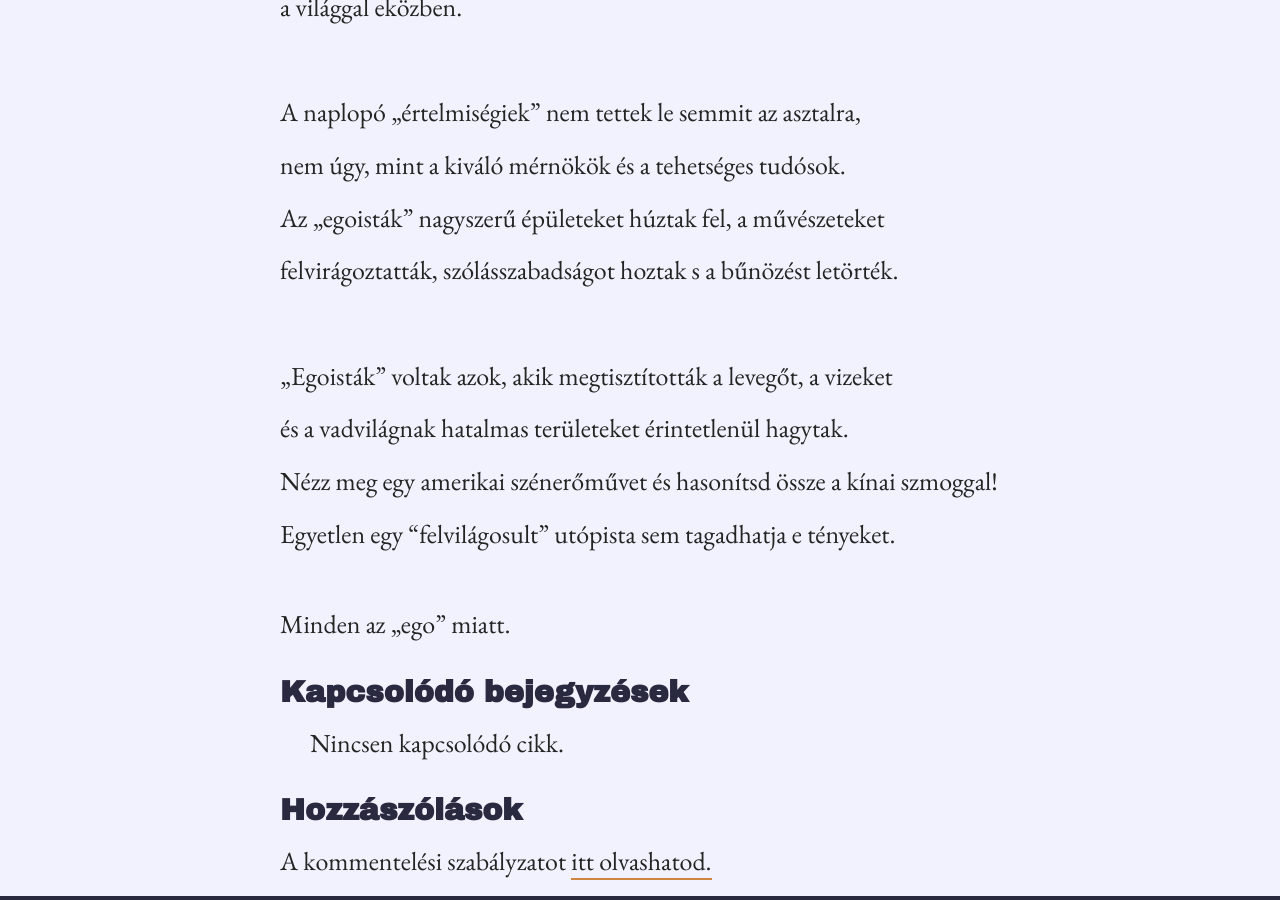
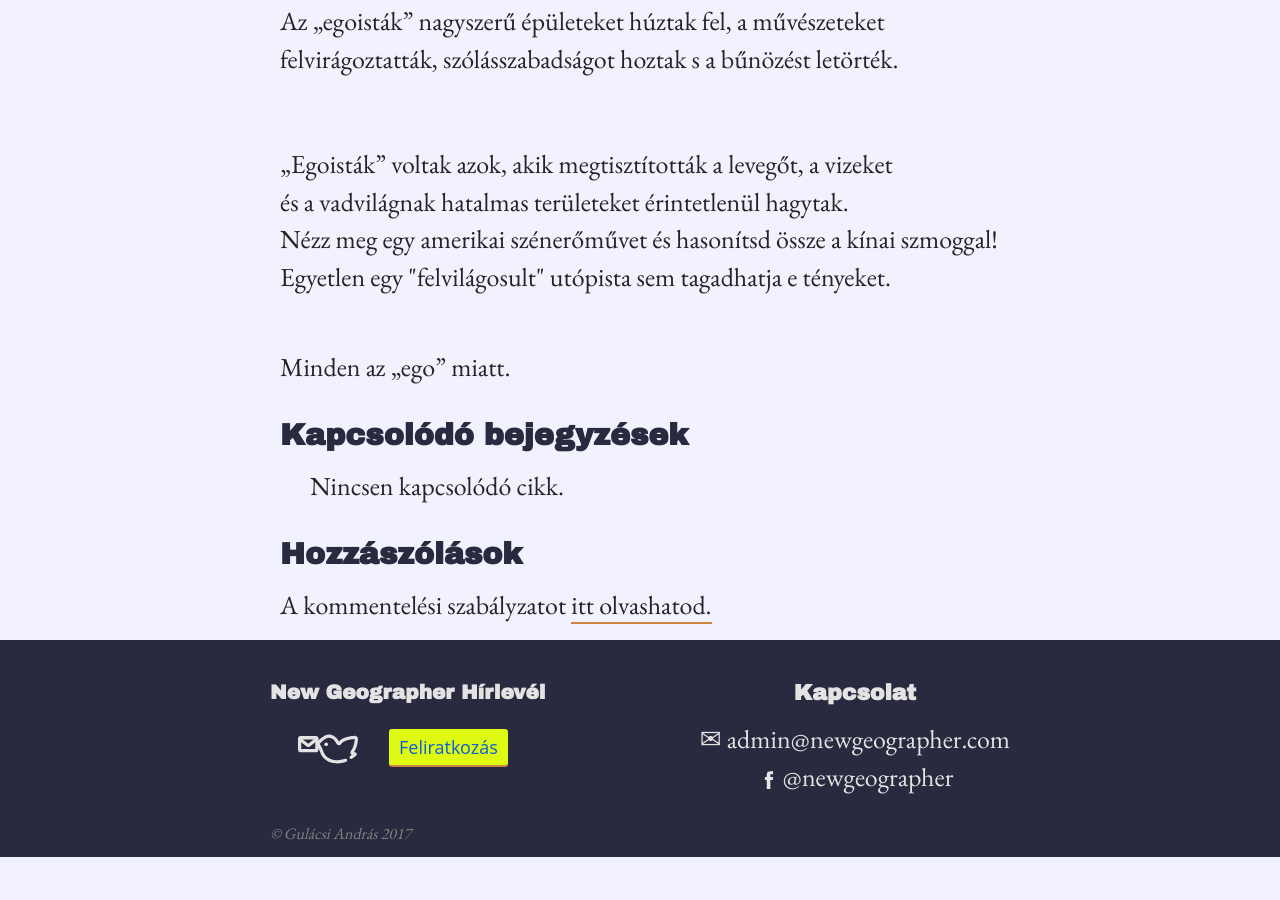
Before and after one commit to SalsaBoy990/SalsaBoy990.github.io, a Jekyll site: the page built from _posts/2017-09-23-az_ego_miatt.markdown, in a window 1280 px wide and 900 px high, scrolled down 1519 px. Built offline with Jekyll 4.4.1, drawn with Linux system fonts in a browser that asks for light colours; comment, search, counter and statistics services are not loaded; after the commit the page ends 2376 px from its top, so only the background shows below that.

Commit message:
Update 2017-09-23-az_ego_miatt.markdown

```diff
--- a/_posts/2017-09-23-az_ego_miatt.markdown
+++ b/_posts/2017-09-23-az_ego_miatt.markdown
@@ -7,49 +7,37 @@
 categories: egyeb
 ---
 
-<img src="{{ site.url }}/assets/az_ego_miatt.jpg" class="image2" alt="Ego kontra öko"/>
+<img src="{{ site.url }}/assets/az_ego_miatt.jpg" class="image" alt="Ego kontra öko"/>
 
-Az „ego” miatt épült fel a civilizáció és lett kapitalista,
 
-az „ego” miatt jött a kuruzslás helyére modern orvoslás:
-
-járványok és gyógyíthatatlan betegségek váltak múlttá.
-
-Az „ego” miatt lett alacsony a csecsemőhalandóság s
-
+<p>Az „ego” miatt épült fel a civilizáció és lett kapitalista,<br>
+az „ego” miatt jött a kuruzslás helyére modern orvoslás:<br>
+járványok és gyógyíthatatlan betegségek váltak múlttá.<br>
+Az „ego” miatt lett alacsony a csecsemőhalandóság s<br>
 nem hal meg minden hat nőből egy a szülés közben.
+</p>
 
 <br />
 
-Az „ego” miatt nőtt meg a születéskor várható élettartam.
-
-Az „ego” miatt jött el az a jólét, amit azok a képmutató zöldek,
-
-akik a dolgozó embereket ostorozzák, ugyanúgy élveznek.
-
-Az „egoisták” mindig többet akartak, és mennyi jót tettek
-
-a világgal eközben.
+<p>Az „ego” miatt nőtt meg a születéskor várható élettartam.<br>
+Az „ego” miatt jött el az a jólét, amit azok a képmutató zöldek,<br>
+akik a dolgozó embereket ostorozzák, ugyanúgy élveznek.<br>
+Az „egoisták” mindig többet akartak, és mennyi jót tettek<br>
+a világgal eközben.</p>
 
 <br />
 
-A naplopó „értelmiségiek” nem tettek le semmit az asztalra,
-
-nem úgy, mint a kiváló mérnökök és a tehetséges tudósok.
-
-Az „egoisták” nagyszerű épületeket húztak fel, a művészeteket
-
-felvirágoztatták, szólásszabadságot hoztak s a bűnözést letörték.
+<p>A naplopó „értelmiségiek” nem tettek le semmit az asztalra,<br>
+nem úgy, mint a kiváló mérnökök és a tehetséges tudósok.<br>
+Az „egoisták” nagyszerű épületeket húztak fel, a művészeteket<br>
+felvirágoztatták, szólásszabadságot hoztak s a bűnözést letörték.</p>
 
 <br />
 
-„Egoisták” voltak azok, akik megtisztították a levegőt, a vizeket
-
-és a vadvilágnak hatalmas területeket érintetlenül hagytak.
-
-Nézz meg egy amerikai szénerőművet és hasonítsd össze a kínai szmoggal!
-
-Egyetlen egy "felvilágosult" utópista sem tagadhatja e tényeket.
+<p>„Egoisták” voltak azok, akik megtisztították a levegőt, a vizeket<br>
+és a vadvilágnak hatalmas területeket érintetlenül hagytak.<br>
+Nézz meg egy amerikai szénerőművet és hasonítsd össze a kínai szmoggal!<br>
+Egyetlen egy "felvilágosult" utópista sem tagadhatja e tényeket.</p>
 
 <br />
 Minden az „ego” miatt.
```
